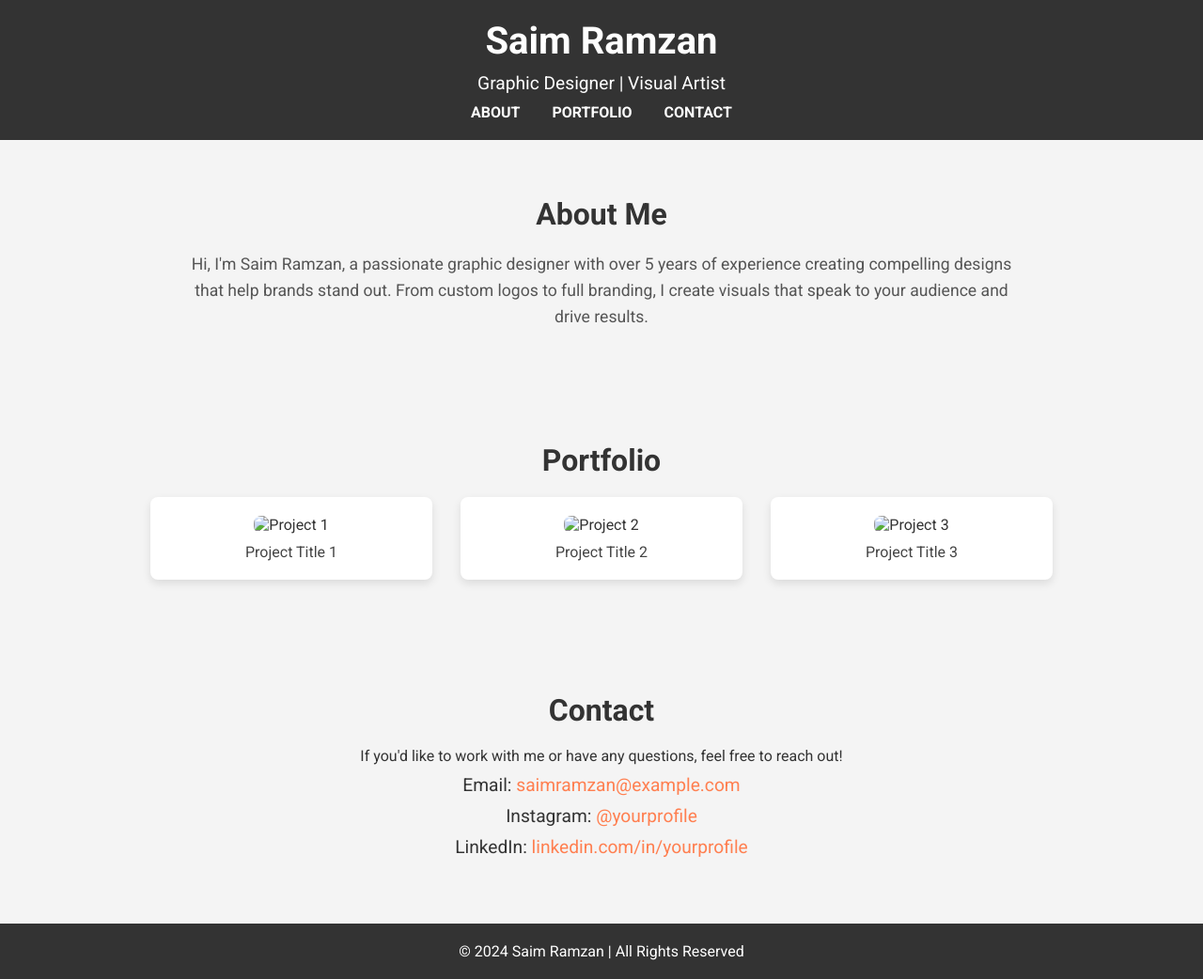
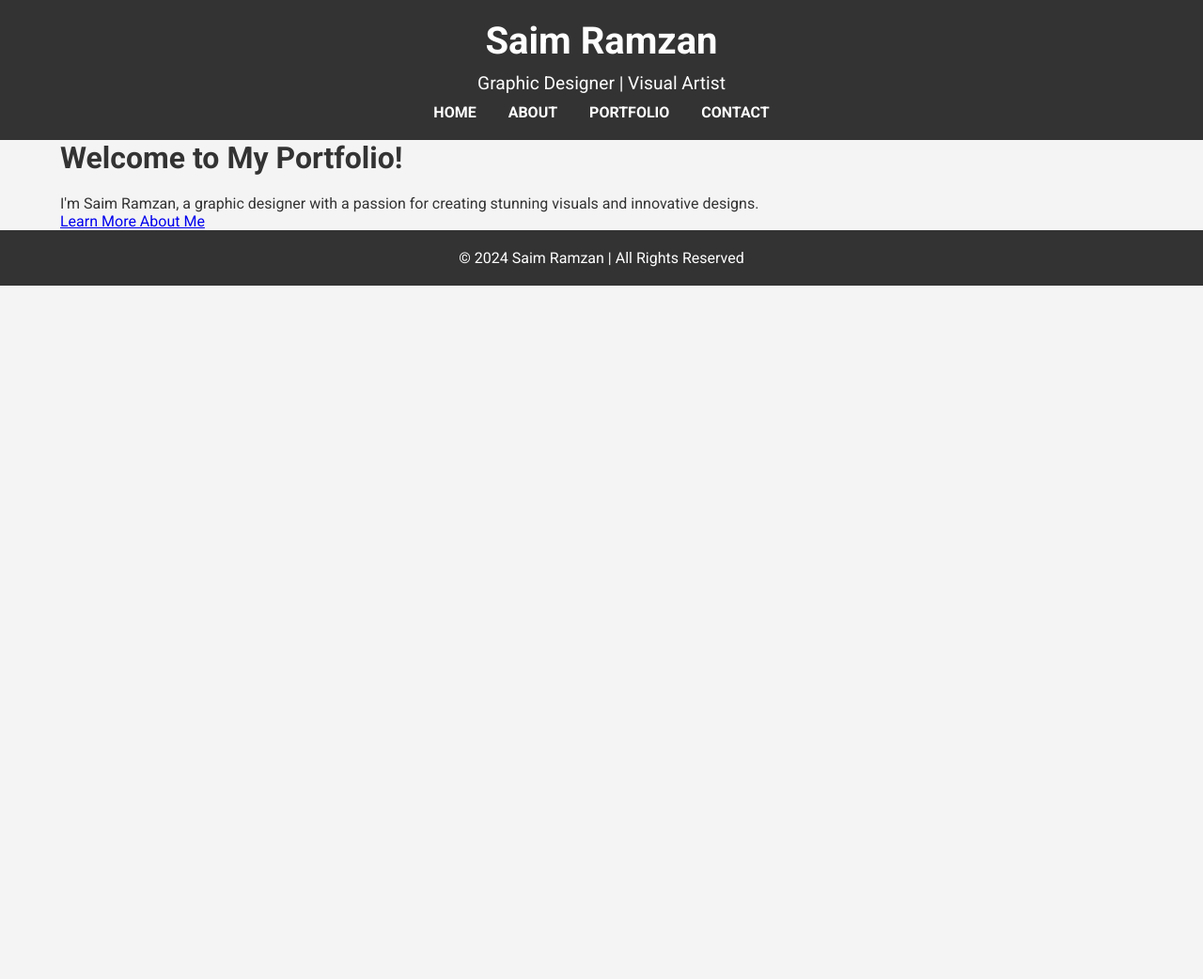
Before and after one commit to saim-ramzan-gfx/saim-ramzan-gfx.github.io, a plain HTML site: page index.html in a window 1280 px wide. Shown: the whole page at 94% size. After the commit the page ends 800 px from the top, so only its background shows below. Drawn offline with Linux system fonts and the light colour scheme; a script that the page names is missing.

Commit message:
Update index.html

```diff
--- a/index.html
+++ b/index.html
@@ -2,12 +2,11 @@
 <html lang="en">
 
 <head>
-    <link rel="stylesheet" href="styles.css">
     <meta charset="UTF-8">
     <meta name="viewport" content="width=device-width, initial-scale=1.0">
     <meta name="description" content="Portfolio of Saim Ramzan, Graphic Designer">
     <meta name="author" content="Saim Ramzan">
-    <title>Saim Ramzan - Graphic Designer Portfolio</title>
+    <title>Saim Ramzan - Graphic Designer</title>
     <link rel="stylesheet" href="styles.css">
     <link href="https://fonts.googleapis.com/css2?family=Roboto:wght@400;700&display=swap" rel="stylesheet">
 </head>
@@ -19,51 +18,20 @@
             <p>Graphic Designer | Visual Artist</p>
             <nav>
                 <ul>
-                    <li><a href="#about">About</a></li>
-                    <li><a href="#portfolio">Portfolio</a></li>
-                    <li><a href="#contact">Contact</a></li>
+                    <li><a href="index.html">Home</a></li>
+                    <li><a href="about.html">About</a></li>
+                    <li><a href="portfolio.html">Portfolio</a></li>
+                    <li><a href="contact.html">Contact</a></li>
                 </ul>
             </nav>
         </div>
     </header>
 
-    <section id="about" class="section">
+    <section class="intro">
         <div class="container">
-            <h2>About Me</h2>
-            <p>Hi, I'm Saim Ramzan, a passionate graphic designer with over 5 years of experience creating compelling designs that help brands stand out. From custom logos to full branding, I create visuals that speak to your audience and drive results.</p>
-        </div>
-    </section>
-
-    <section id="portfolio" class="section">
-        <div class="container">
-            <h2>Portfolio</h2>
-            <div class="gallery">
-                <div class="gallery-item">
-                    <img src="images/thumbnail1.jpg" alt="Project 1">
-                    <p>Project Title 1</p>
-                </div>
-                <div class="gallery-item">
-                    <img src="images/thumbnail2.jpg" alt="Project 2">
-                    <p>Project Title 2</p>
-                </div>
-                <div class="gallery-item">
-                    <img src="images/thumbnail3.jpg" alt="Project 3">
-                    <p>Project Title 3</p>
-                </div>
-                <!-- Add more projects as needed -->
-            </div>
-        </div>
-    </section>
-
-    <section id="contact" class="section">
-        <div class="container">
-            <h2>Contact</h2>
-            <p>If you'd like to work with me or have any questions, feel free to reach out!</p>
-            <ul>
-                <li>Email: <a href="mailto:saimramzan@example.com">saimramzan@example.com</a></li>
-                <li>Instagram: <a href="https://instagram.com/yourprofile" target="_blank">@yourprofile</a></li>
-                <li>LinkedIn: <a href="https://linkedin.com/in/yourprofile" target="_blank">linkedin.com/in/yourprofile</a></li>
-            </ul>
+            <h2>Welcome to My Portfolio!</h2>
+            <p>I'm Saim Ramzan, a graphic designer with a passion for creating stunning visuals and innovative designs.</p>
+            <a href="about.html" class="btn">Learn More About Me</a>
         </div>
     </section>
 
```
